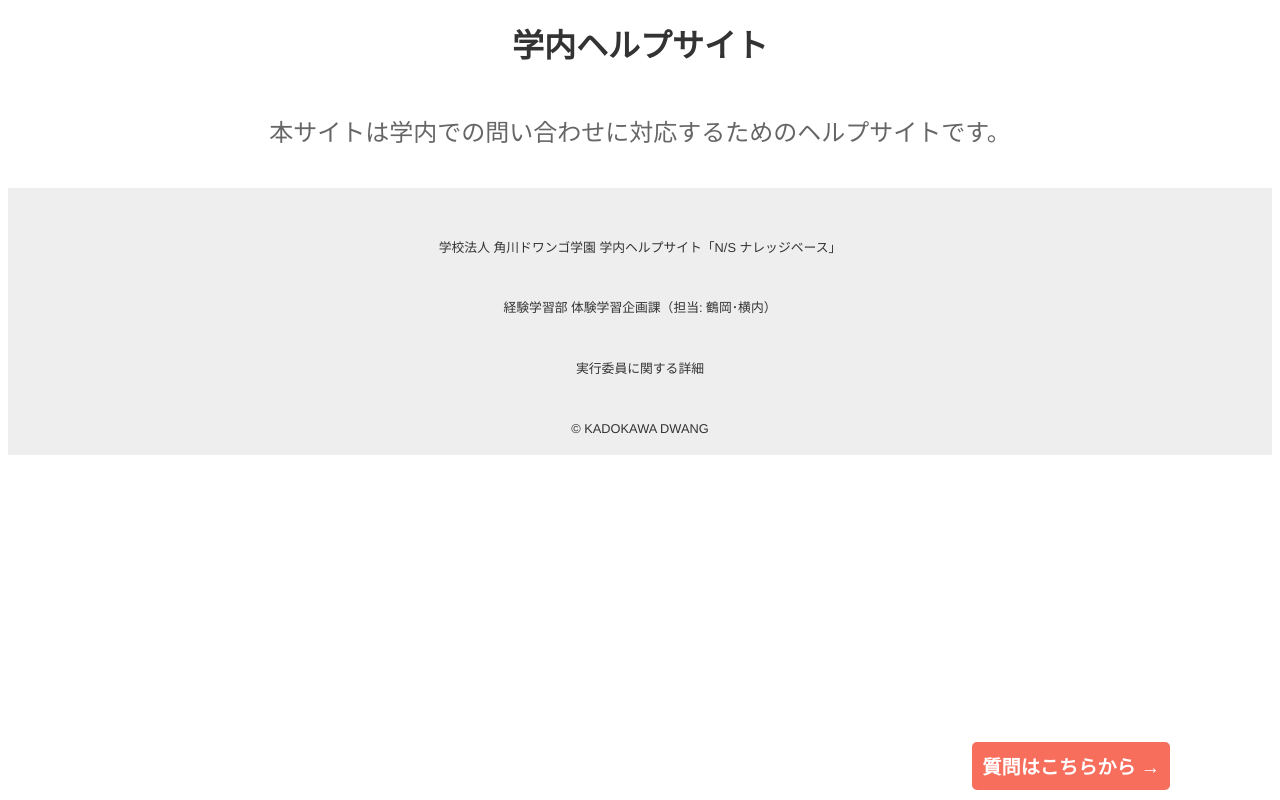
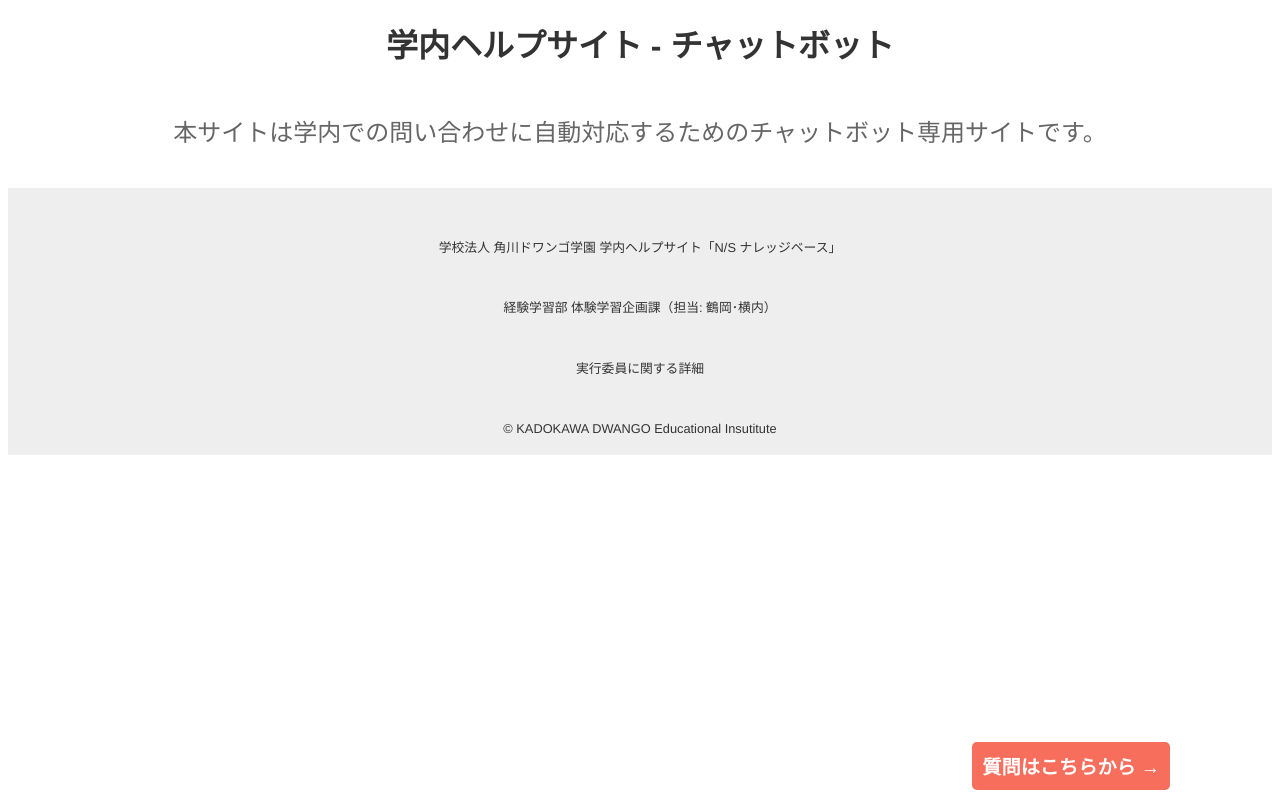
Before and after one commit to GakutoHirose/knowledgebase-chatbot, a plain HTML site: page site.html in a window 1280 px wide. Drawn offline with nearby package versions, Linux system fonts and the light colour scheme.

Commit message:
Update site.html

```diff
--- a/site.html
+++ b/site.html
@@ -63,8 +63,8 @@
   </head>
   <body>
     <header>
-      <h1>学内ヘルプサイト</h1>
-      <p>本サイトは学内での問い合わせに対応するためのヘルプサイトです。</p>
+      <h1>学内ヘルプサイト - チャットボット</h1>
+      <p>本サイトは学内での問い合わせに自動対応するためのチャットボット専用サイトです。</p>
     </header>
 
     <div id="chatbot-wrapper">
@@ -82,7 +82,7 @@
       <p>学校法人 角川ドワンゴ学園 学内ヘルプサイト「N/S ナレッジベース」</p>
       <p>経験学習部 体験学習企画課（担当: 鶴岡･横内）</p>
       <p><a href="https://sites.google.com/nnn.ed.jp/knowledgebase/committee-member">実行委員に関する詳細</a></p>
-      <p>© KADOKAWA DWANG</p>
+      <p>© KADOKAWA DWANGO Educational Insutitute</p>
     </footer>
 
     <script src="https://www.gstatic.com/dialogflow-console/fast/messenger/bootstrap.js?v=1"> </script>
```
